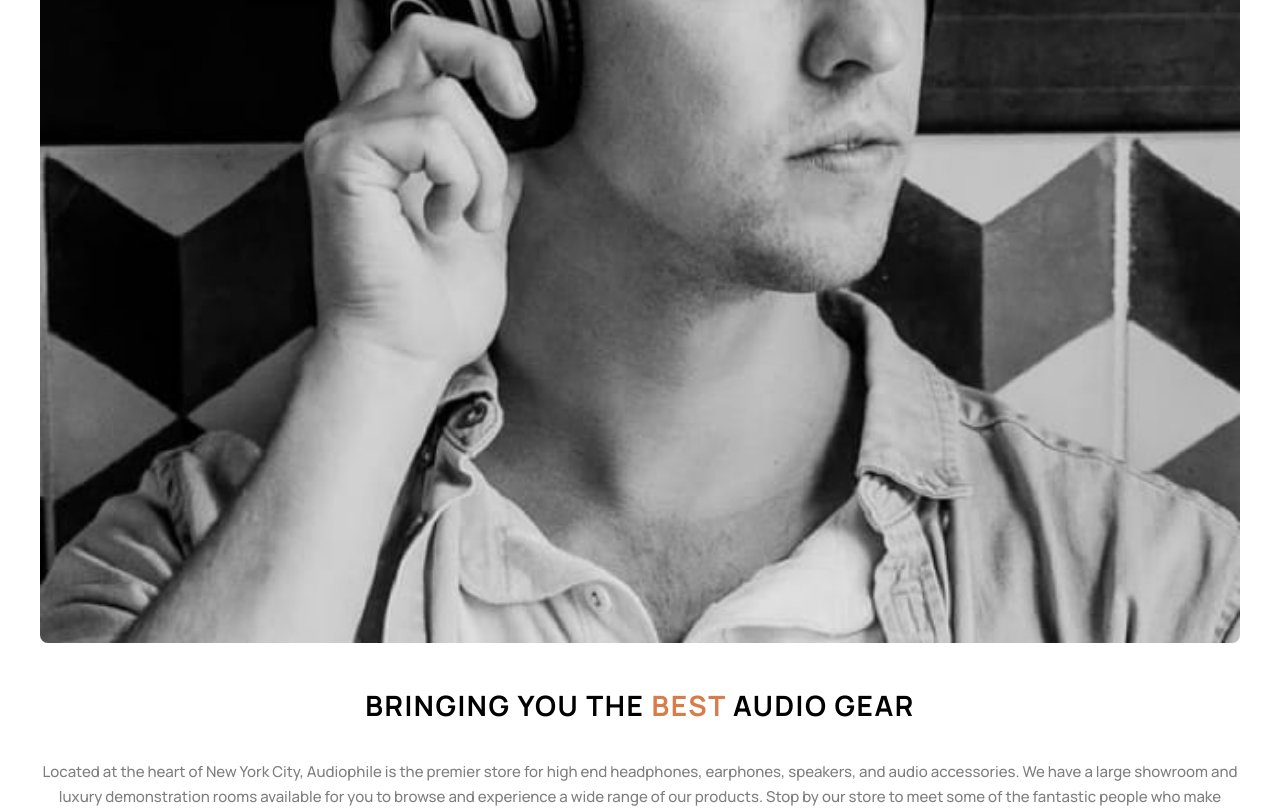
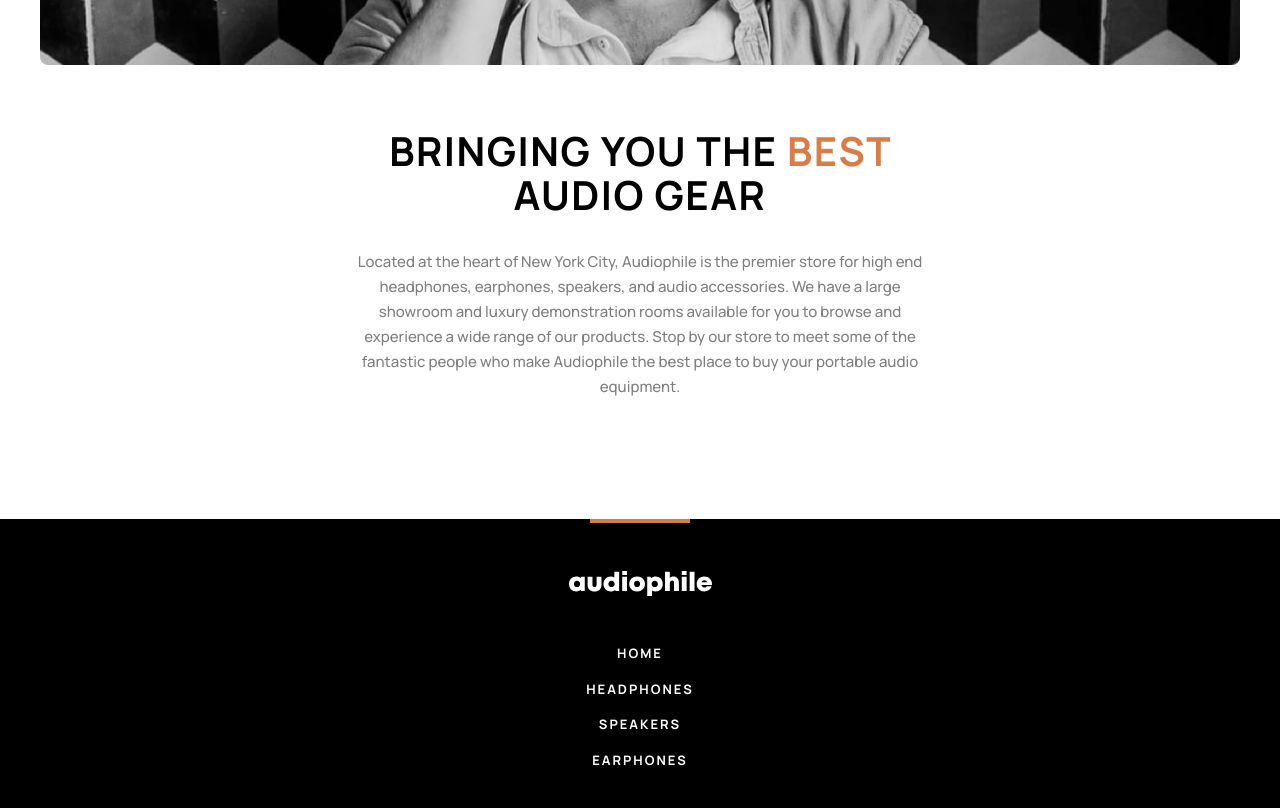
Before and after one commit to Patrick-Dolan/audiophile-ecommerce-website, a React (Vite) app: page /audiophile-ecommerce-website/product/yx1-earphones in a window 1280 px wide. Shown: the part 5720-6528 px from the top of the page. Built offline with nearby package versions, Linux system fonts and the light colour scheme.

Commit message:
add tablet responsiveness for MarketingCard

```diff
--- a/src/components/shared/MarketingCard.jsx
+++ b/src/components/shared/MarketingCard.jsx
@@ -1,9 +1,22 @@
+import useWindowWidth from "../../hooks/useWindowWidth"
+
 function MarketingCard() {
+  const windowWidth = useWindowWidth();
+
+  let imageUrl = "/audiophile-ecommerce-website/shared/mobile/image-best-gear.jpg";
+  if (windowWidth >= 768 && windowWidth < 1440) {
+    imageUrl = "/audiophile-ecommerce-website/shared/tablet/image-best-gear.jpg";
+  } else if (windowWidth >= 1440) {
+    imageUrl = "/audiophile-ecommerce-website/shared/desktop/image-best-gear.jpg";
+  }
+
   return (
     <article className="text-center mb-30 flex flex-col">
-      <img src="/audiophile-ecommerce-website/shared/mobile/image-best-gear.jpg" alt="A man wearing headphones" className="rounded-lg mb-10" />
-      <h2 className="mb-8">Bringing you the <span className="text-primary">best</span> audio gear</h2>
-      <p className="opacity-50">Located at the heart of New York City, Audiophile is the premier store for high end headphones, earphones, speakers, and audio accessories. We have a large showroom and luxury demonstration rooms available for you to browse and experience a wide range of our products. Stop by our store to meet some of the fantastic people who make Audiophile the best place to buy your portable audio equipment.</p>
+      <img src={imageUrl} alt="A man wearing headphones" className="rounded-lg mb-10 md:mb-16" />
+      <div className="md:max-w-143 md:mx-auto">
+        <h2 className="mb-8 md:text-10">Bringing you the <span className="text-primary">best</span> audio gear</h2>
+        <p className="opacity-50">Located at the heart of New York City, Audiophile is the premier store for high end headphones, earphones, speakers, and audio accessories. We have a large showroom and luxury demonstration rooms available for you to browse and experience a wide range of our products. Stop by our store to meet some of the fantastic people who make Audiophile the best place to buy your portable audio equipment.</p>
+      </div>
     </article>
   )
 }
--- a/tailwind.config.js
+++ b/tailwind.config.js
@@ -49,12 +49,14 @@ export default {
         "56": "14rem", // 224px @ 16px base
         "87": "21.75rem", // 348px @ 16px base
         "95": "23.75rem", // 380px @ 16px base
+        "143": "35.75rem", // 572px @ 16px base
         "182": "45.5rem", // 728px @ 16px base
       },
       fontSize: {
         "13px": "13px",
         "14px": "14px",
         "15px": "15px",
+        "10": "2.5rem", // 40px @ 16px base
         "14": "3.5rem", // 56px @ 16px base
       },
       letterSpacing: {
```
